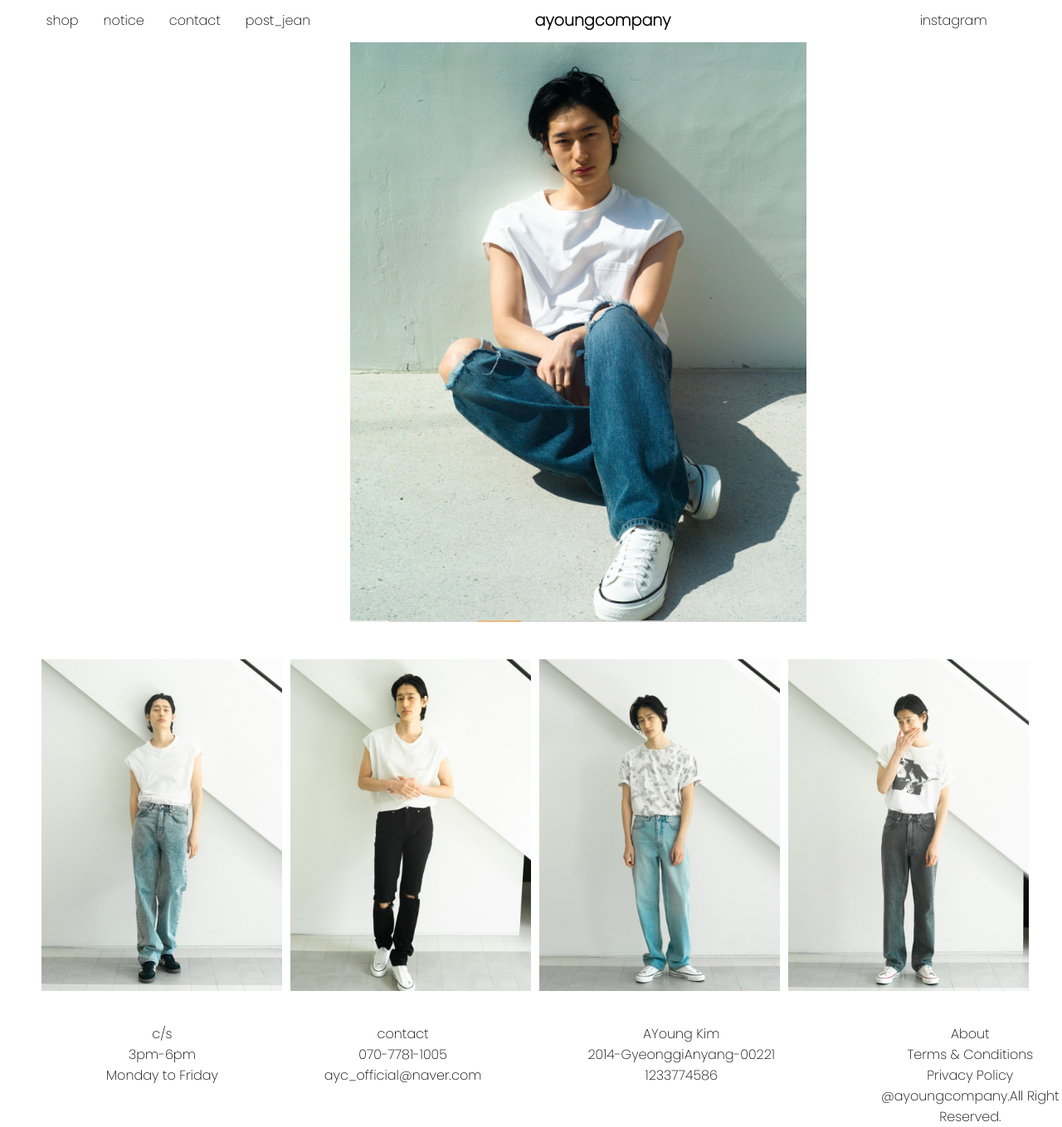
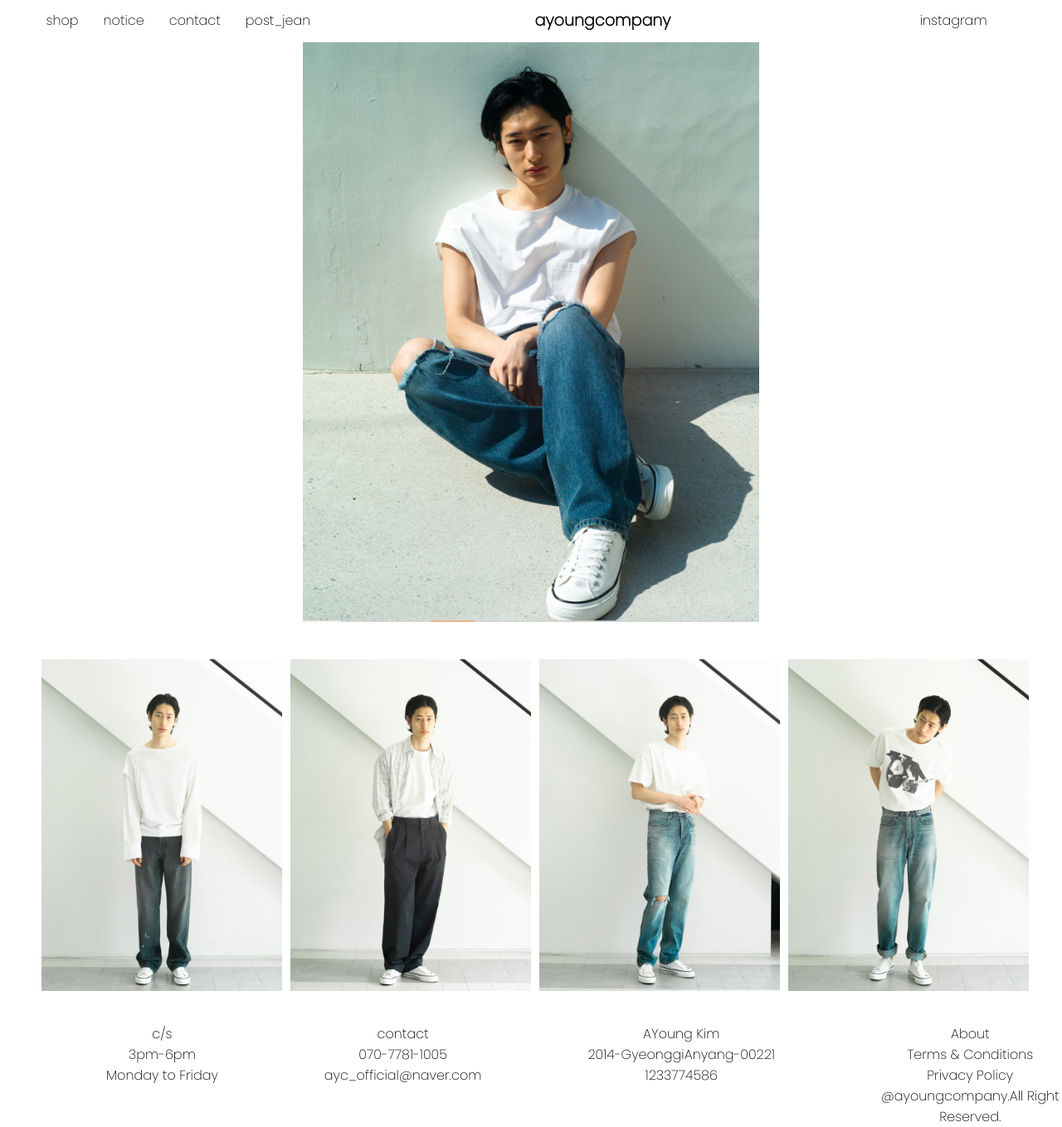
Before and after one commit to Zy0ung/First_SoonKathon_9th_Team2, a Django app: page / in a window 1280 px wide. Shown: the whole page at 83% size. Run offline with Django 3.2, Linux system fonts and the light colour scheme.

Commit message:
[송지영][개발] :: index 수정

```diff
--- a/ayc_company/static/css/base.css
+++ b/ayc_company/static/css/base.css
@@ -15,10 +15,9 @@
 nav {width:96%; margin:0 auto;}
 nav > ul > li {float:left; line-height:50px; position: relative;}
 .main_title{
-    padding-left: 22%;
-    padding-right: 22%;
     font-size:larger;
     font-weight: bold;
+    text-align: center;
 }
 .sub{
     margin-left: 30px;
--- a/ayc_company/static/css/index.css
+++ b/ayc_company/static/css/index.css
@@ -32,7 +32,7 @@
     height: 700px;
 }
 .main_photo{
-    padding-left: 33%;
+    text-align: center;
 }
 
 
--- a/ayc_company/templates/index.html
+++ b/ayc_company/templates/index.html
@@ -8,11 +8,11 @@
     </div>
 
     <div class="slidebox">
+        <input type="radio" name="slide" id="slide01" checked>
+        <input type="radio" name="slide" id="slide02">
     <ul class="slidelist">
     <li class="slideitem">
         <div>
-        <label for="slide04" class="left"></label>
-        <label for="slide02" class="right"></label>
         <a href="#"><img src="/static/image/1.jpg"></a>
         <a href="#"><img src="/static/image/2.jpg"></a>
         <a href="#"><img src="/static/image/3.jpg"></a>
@@ -21,8 +21,22 @@
     </li>
     <li class="slideitem">
         <div>
-        <label for="slide01" class="left"></label>
-        <label for="slide03" class="right"></label>
+        <a href="#"><img src="/static/image/5.jpg"></a>
+        <a href="#"><img src="/static/image/6.jpg"></a>
+        <a href="#"><img src="/static/image/7.jpg"></a>
+        <a href="#"><img src="/static/image/8.jpg"></a>
+        </div>
+    </li>
+    <li class="slideitem">
+        <div>
+        <a href="#"><img src="/static/image/1.jpg"></a>
+        <a href="#"><img src="/static/image/2.jpg"></a>
+        <a href="#"><img src="/static/image/3.jpg"></a>
+        <a href="#"><img src="/static/image/4.jpg"></a>
+        </div>
+    </li>
+    <li class="slideitem">
+        <div>
         <a href="#"><img src="/static/image/5.jpg"></a>
         <a href="#"><img src="/static/image/6.jpg"></a>
         <a href="#"><img src="/static/image/7.jpg"></a>
```
